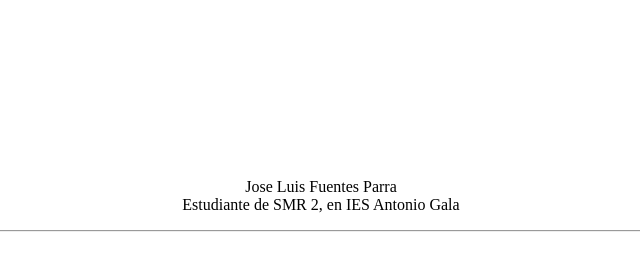
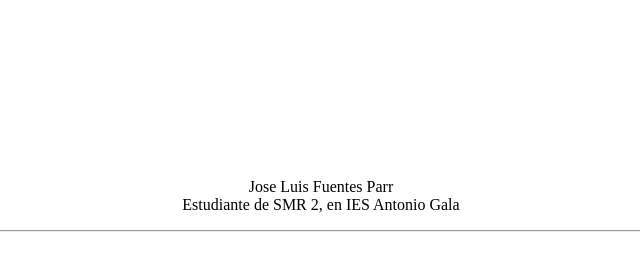
Before and after one commit to Joselu315/portfolio, a plain HTML site: page index.html in a window 1280 px wide. Shown: the full height of the page, 319-959 px from the left. Drawn offline with Linux system fonts and the light colour scheme.

Commit message:
Update index.html

```diff
--- a/index.html
+++ b/index.html
@@ -12,7 +12,7 @@
         <img src="images/pepereina.jpg" class="images-top">
         <div class="top-display">
             <p>
-                Jose Luis Fuentes Parra
+                Jose Luis Fuentes Parr
                 <br>
                 Estudiante de SMR 2, en IES Antonio Gala
             </p>
```
